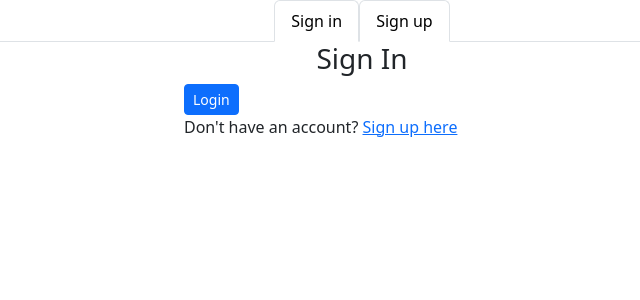
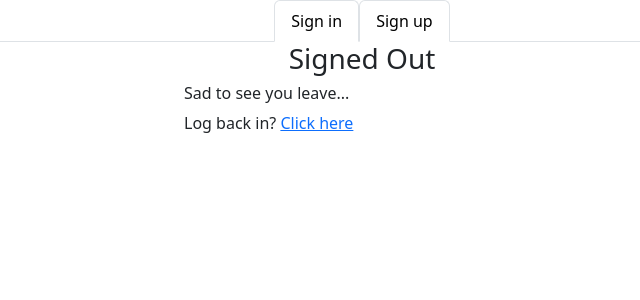
Before and after one commit to benie254/TamtaMureen, a Django app: page /accounts/signout in a window 1280 px wide. Shown: the top 300 px of the page, without its empty margins (278-918 px from the left). Run offline with Django 4.2, Linux system fonts and the light colour scheme; some libraries are stand-ins or nearby versions.

Commit message:
update templates

```diff
--- a/tam/templates/django_registration/registration_form.html
+++ b/tam/templates/django_registration/registration_form.html
@@ -30,7 +30,7 @@
                         </div>
                         <input type="hidden" name="next" value="{{next}}">
                     </form>
-                    <p>Already a member? <a href="/accounts/profile">Sign in here</a></p>
+                    <p>Already a member? <a href="/accounts/signin">Sign in here</a></p>
                 </div>
             </div>
         </div>
--- a/tam/templates/registration/login.html
+++ b/tam/templates/registration/login.html
@@ -21,7 +21,7 @@
                     </h3>
                 </div>
                 <div class="panel-body">
-                    <form action="/accounts/profile" method="post">
+                    <form action="/accounts/signin" method="post">
                         {%csrf_token%}
                         {%bootstrap_form form%}
                         <div class="form-group">
--- a/tam/templates/registration/logout.html
+++ b/tam/templates/registration/logout.html
@@ -9,29 +9,17 @@
         <div class="col-md-4"></div>
 
         <div class="col-md-4 rounded">
-            {%if form.errors%}
-            <p>
-                Please confirm that your password and username are correct.
-            </p>
-            {%endif%}
             <div class="panel panel-default">
                 <div class="panel-heading">
                     <h3 class="text-center">
-                        Sign In
+                        Signed Out
                     </h3>
                 </div>
                 <div class="panel-body">
-                    <form action="/accounts/profile" method="post">
-                        {%csrf_token%}
-                        {%bootstrap_form form%}
-                        <div class="form-group">
-                            <input type="submit" class="btn btn-primary btn-sm" value="Login">
-                        </div>
-                        <input type="hidden" name="next" value="{{next}}">
-                    </form>
+                    <h6>Sad to see you leave...</h6>
                 </div>
             </div>
-            <p>Don't have an account? <a href="/accounts/register/">Sign up here</a></p>
+            <p>Log back in? <a href="/accounts/signin">Click here</a></p>
         </div>
 
         <div class="col-md-4"></div>
--- a/tam/urls.py
+++ b/tam/urls.py
@@ -10,7 +10,7 @@ urlpatterns = [
     path('accounts/', include('django.contrib.auth.urls')),
     path('accounts/', include('django_registration.backends.one_step.urls')),
 
-    path('accounts/profile', auth_views.LoginView.as_view(template_name='registration/login.html'),name='signin'),
+    path('accounts/signin', auth_views.LoginView.as_view(template_name='registration/login.html'),name='signin'),
     path('accounts/signout', auth_views.LogoutView.as_view(template_name='registration/logout.html'),name='signout'),
     # path('',views.home,name='home'),
 ]
```
